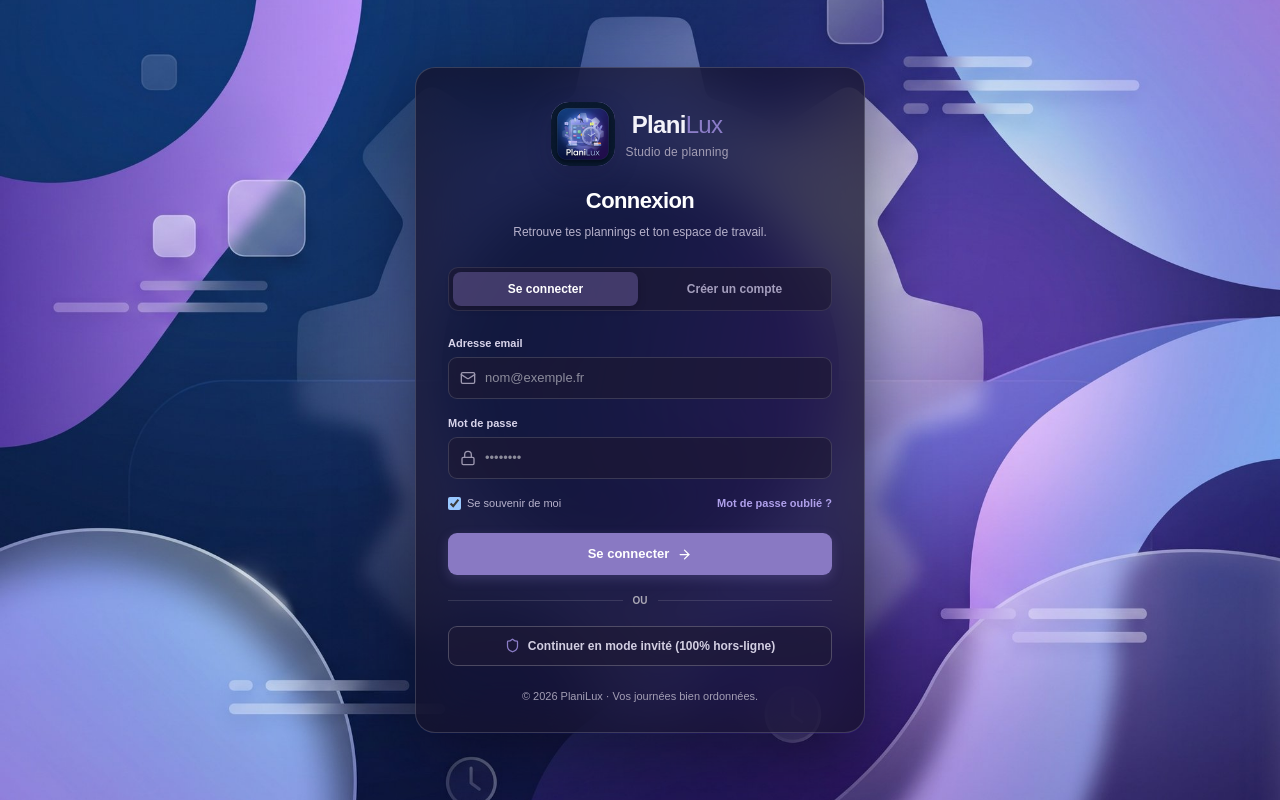
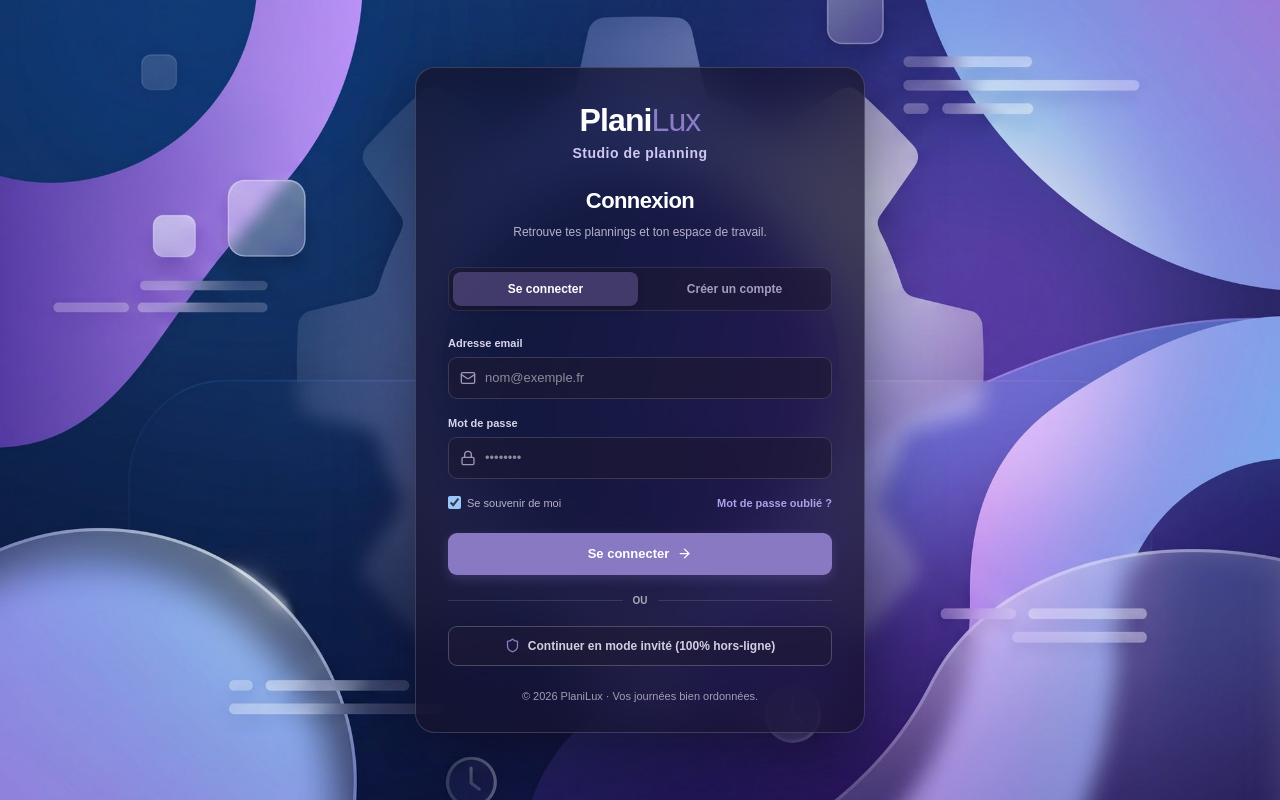
Before and after one commit to utilepourlessites/PlaniLux, a Next.js app: page / in a window 1280 px wide. Built offline with nearby package versions, Linux system fonts and the light colour scheme.

Commit message:
feat(auth): suppression du logo et centrage agrandi des titres de connexion

```diff
--- a/src/app/landing.css
+++ b/src/app/landing.css
@@ -981,8 +981,33 @@
 }
 
 .auth-header .landing-logo {
+  display: flex;
+  flex-direction: column;
+  align-items: center;
   justify-content: center;
-  margin-bottom: 14px;
+  margin-bottom: 20px;
+}
+
+.auth-header .landing-logo-text {
+  display: flex;
+  flex-direction: column;
+  align-items: center;
+  text-align: center;
+}
+
+.auth-header .landing-logo-title {
+  font-size: 32px;
+  font-weight: 850;
+  letter-spacing: -0.9px;
+  color: #ffffff;
+}
+
+.auth-header .landing-logo-sub {
+  font-size: 14px;
+  font-weight: 550;
+  letter-spacing: 0.5px;
+  color: #cfc8f0;
+  margin-top: 4px;
 }
 
 .auth-header h1 {
--- a/src/components/login-view.tsx
+++ b/src/components/login-view.tsx
@@ -1,7 +1,6 @@
 "use client";
 
 import { useState } from "react";
-import Image from "next/image";
 import { useRouter } from "next/navigation";
 import {
   ArrowRight, Lock, Mail, Shield, Sparkles, UserRound,
@@ -58,13 +57,10 @@ export function LoginView() {
     <div className="auth-page-root">
       <div className="auth-card">
         <div className="auth-header">
-          <div className="landing-logo" style={{ justifyContent: "center", marginBottom: 18 }}>
-            <div className="landing-logo-badge" style={{ width: 64, height: 64, borderRadius: 18, overflow: "hidden", boxShadow: "0 8px 24px rgba(25, 20, 50, 0.22)" }}>
-              <Image src="/logo.png" alt="Logo PlaniLux" width={64} height={64} unoptimized style={{ width: "100%", height: "100%", objectFit: "cover", display: "block" }} />
-            </div>
-            <div className="landing-logo-text">
-              <span className="landing-logo-title" style={{ fontSize: 24 }}>Plani<span>Lux</span></span>
-              <span className="landing-logo-sub" style={{ fontSize: 12 }}>Studio de planning</span>
+          <div className="landing-logo" style={{ display: "flex", flexDirection: "column", alignItems: "center", justifyContent: "center", marginBottom: 20 }}>
+            <div className="landing-logo-text" style={{ display: "flex", flexDirection: "column", alignItems: "center", textAlign: "center" }}>
+              <span className="landing-logo-title" style={{ fontSize: 32, letterSpacing: "-0.9px", lineHeight: 1.15 }}>Plani<span>Lux</span></span>
+              <span className="landing-logo-sub" style={{ fontSize: 14, letterSpacing: "0.5px", marginTop: 4 }}>Studio de planning</span>
             </div>
           </div>
           <h1>{mode === "login" ? "Connexion" : "Créer un compte"}</h1>
```
